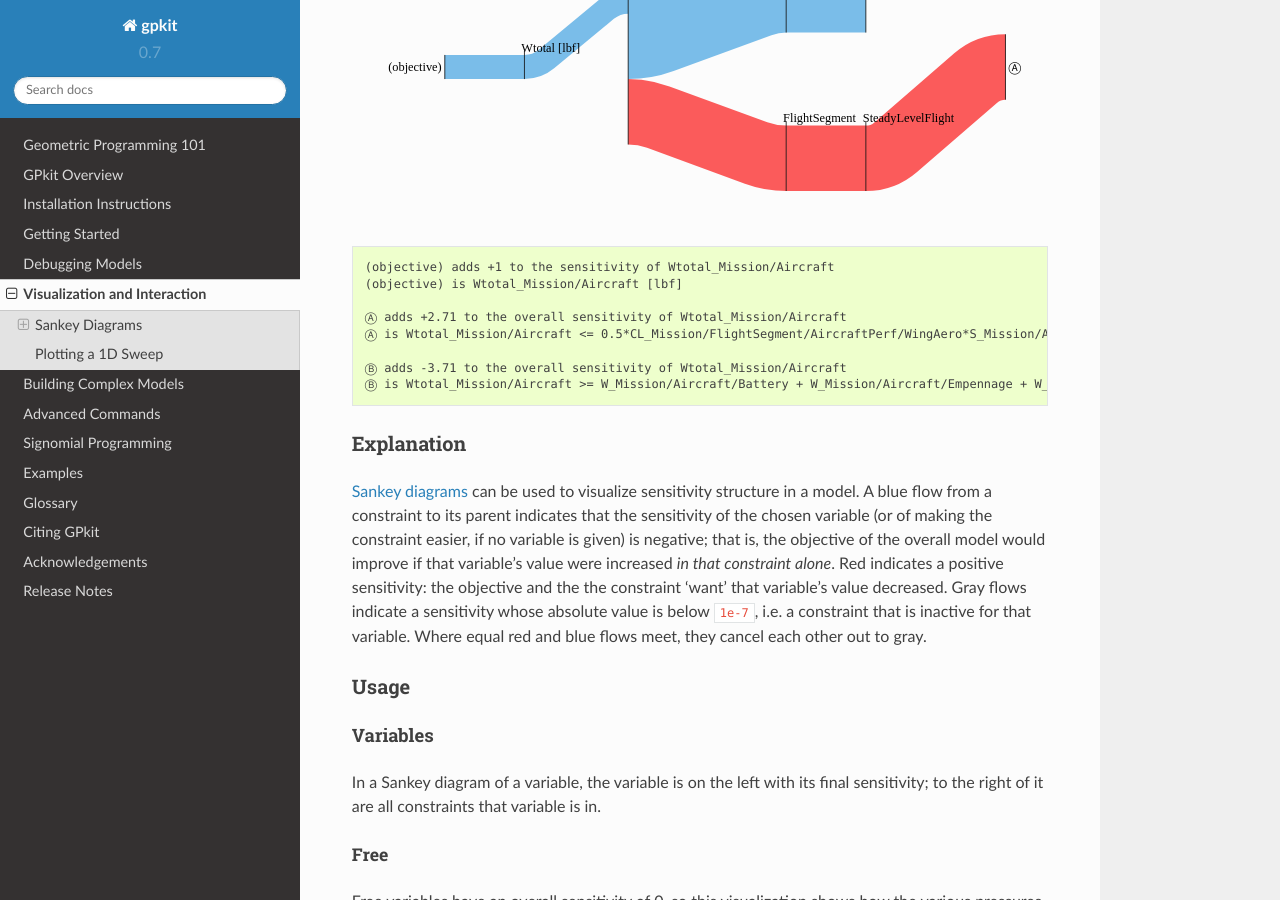
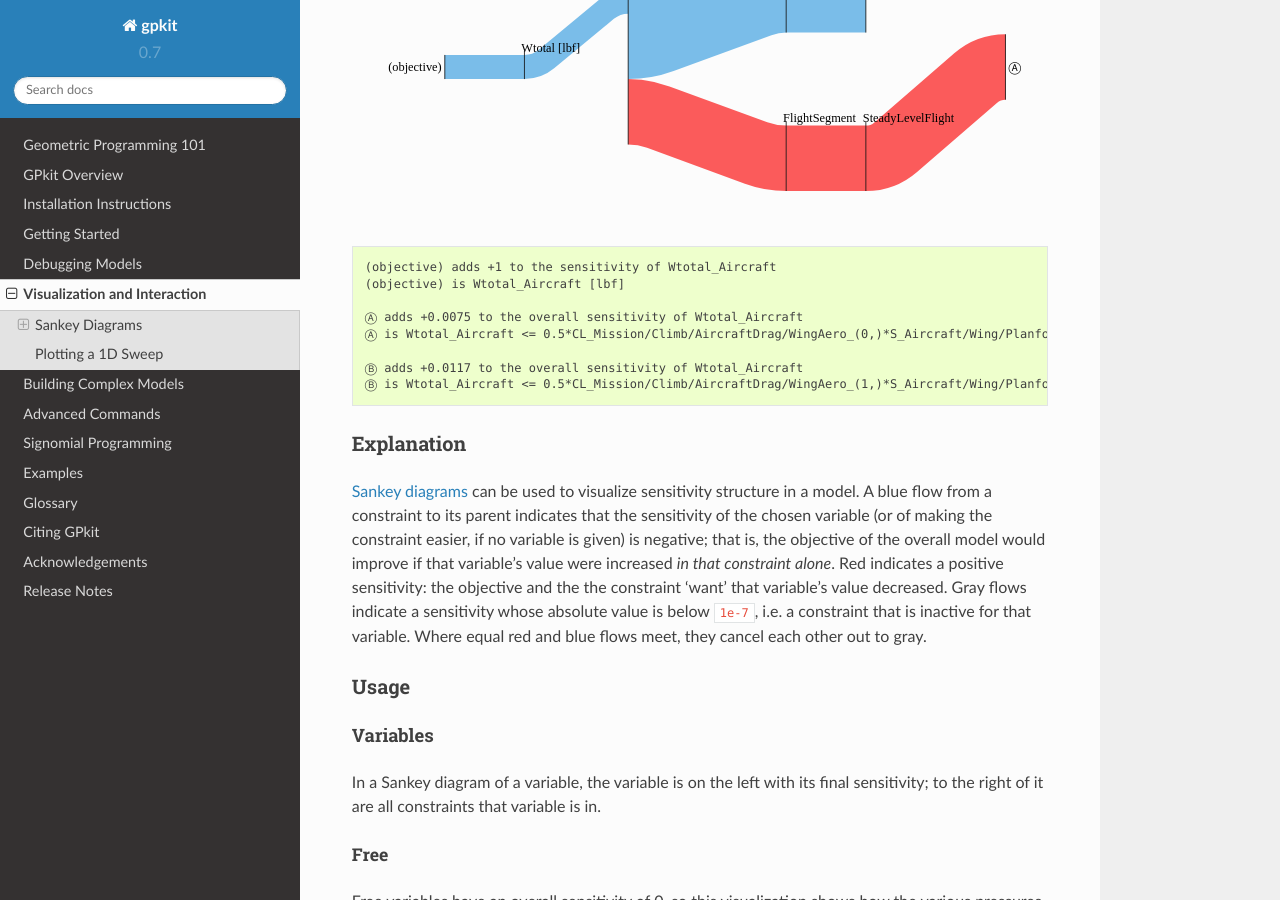
Before and after one commit to convexengineering/gpkit, a Sphinx documentation site: the page built from docs/source/visint.rst, in a window 1280 px wide and 900 px high, scrolled down 708 px. Built offline with Sphinx 7.4.7 and the Read the Docs theme 2.0.0, drawn with Linux system fonts in a browser that asks for light colours.

Commit message:
Updating sensitivities.

```diff
--- a/docs/source/visint.rst
+++ b/docs/source/visint.rst
@@ -30,14 +30,14 @@ Code in this section uses the `CE solar model <https://github.com/convexengineer
 
 ::
 
-    (objective) adds +1 to the sensitivity of Wtotal_Mission/Aircraft
-    (objective) is Wtotal_Mission/Aircraft [lbf]
+    (objective) adds +1 to the sensitivity of Wtotal_Aircraft
+    (objective) is Wtotal_Aircraft [lbf]
 
-    Ⓐ adds +2.71 to the overall sensitivity of Wtotal_Mission/Aircraft
-    Ⓐ is Wtotal_Mission/Aircraft <= 0.5*CL_Mission/FlightSegment/AircraftPerf/WingAero*S_Mission/Aircraft/Wing/Planform.2*V_Mission/FlightSegment/FlightState**2*rho_Mission/FlightSegment/FlightState
+    Ⓐ adds +0.0075 to the overall sensitivity of Wtotal_Aircraft
+    Ⓐ is Wtotal_Aircraft <= 0.5*CL_Mission/Climb/AircraftDrag/WingAero_(0,)*S_Aircraft/Wing/Planform.2*V_Mission/Climb_(0, 0)**2*rho_Mission/Climb_(0, 0)
 
-    Ⓑ adds -3.71 to the overall sensitivity of Wtotal_Mission/Aircraft
-    Ⓑ is Wtotal_Mission/Aircraft >= W_Mission/Aircraft/Battery + W_Mission/Aircraft/Empennage + W_Mission/Aircraft/Motor + W_Mission/Aircraft/SolarCells + W_Mission/Aircraft/Wing + Wavn_Mission/Aircraft + Wpay_Mission/Aircraft
+    Ⓑ adds +0.0117 to the overall sensitivity of Wtotal_Aircraft
+    Ⓑ is Wtotal_Aircraft <= 0.5*CL_Mission/Climb/AircraftDrag/WingAero_(1,)*S_Aircraft/Wing/Planform.2*V_Mission/Climb_(0, 1)**2*rho_Mission/Climb_(0, 1)
 
 
 Explanation
```
